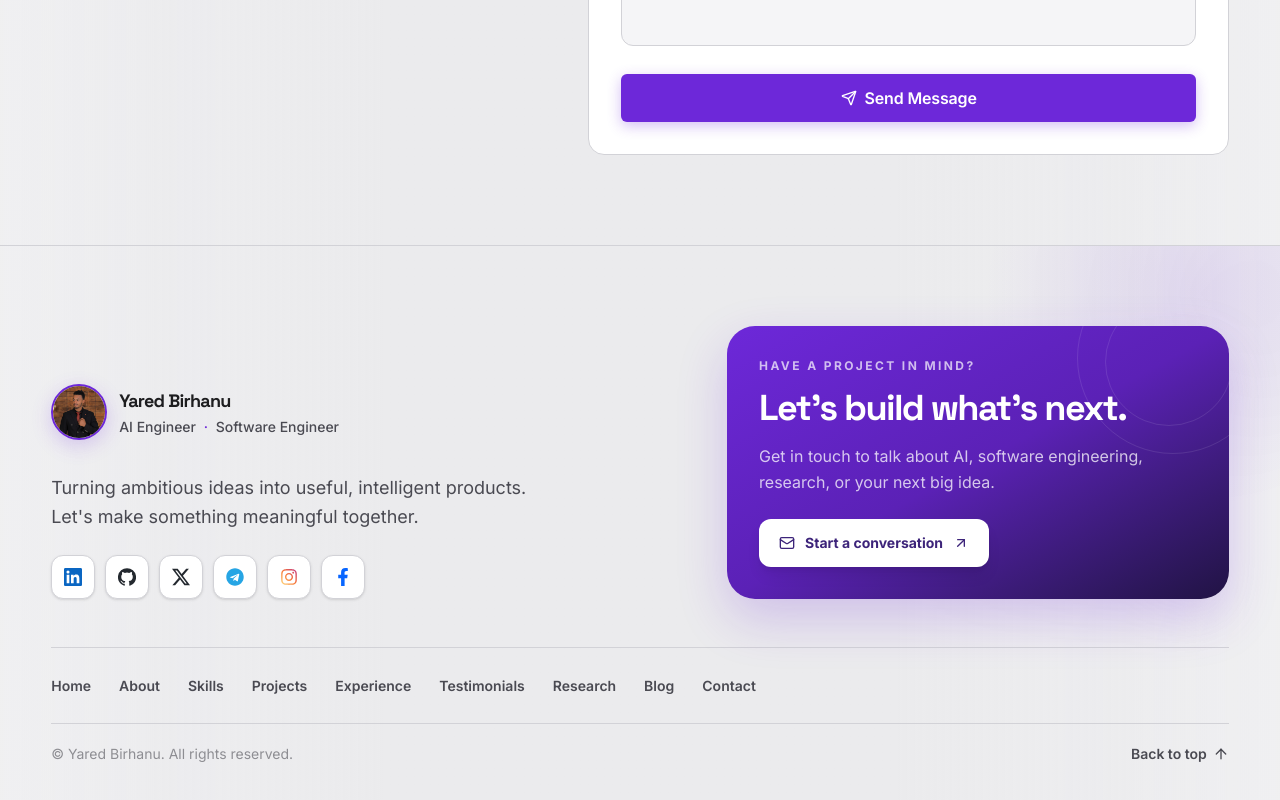
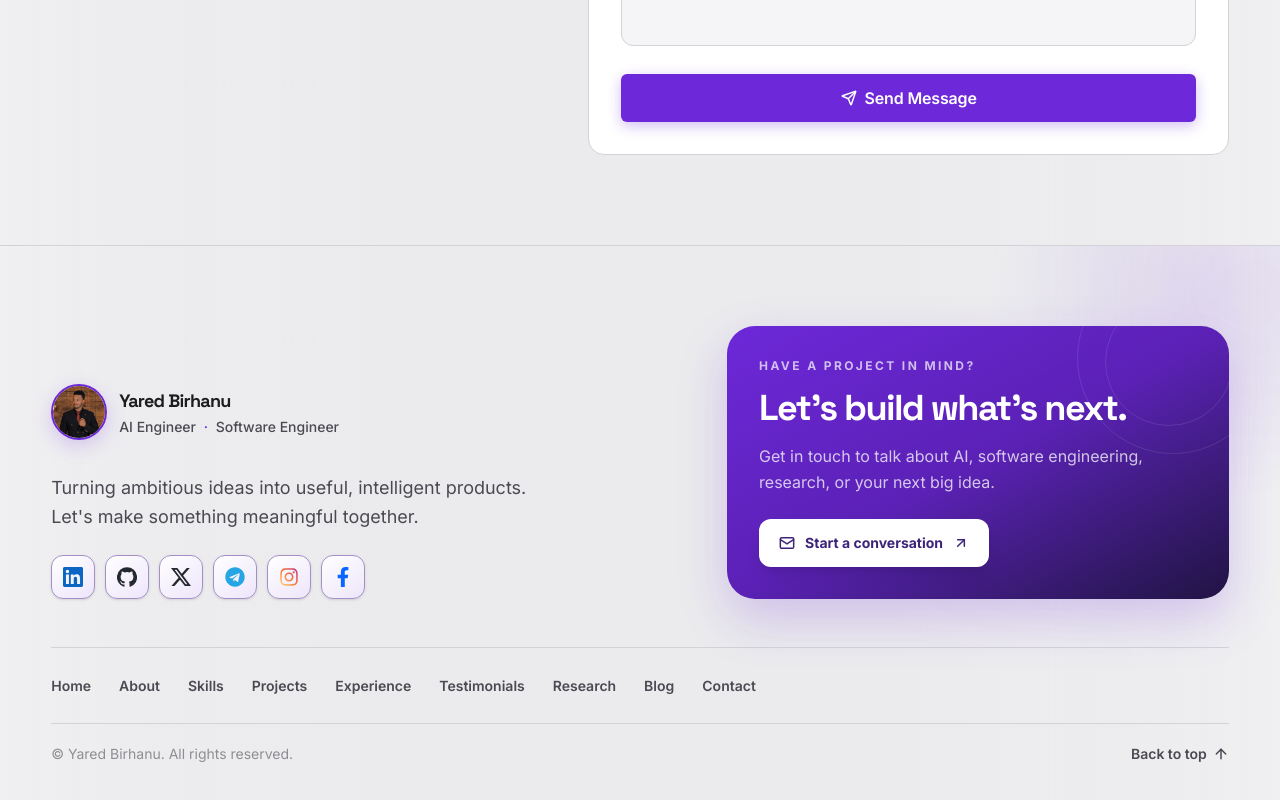
Before and after one commit to Yaredo48/my-personal-website, a Next.js app in the folder my-website/: page / in a window 1280 px wide. Shown: the part 9354-10154 px from the top of the page. Built offline with nearby package versions, Linux system fonts and the light colour scheme.

Commit message:
refactor styles for social icons and contact icons; enhance rendering precision

```diff
--- a/my-website/src/app/globals.css
+++ b/my-website/src/app/globals.css
@@ -149,6 +149,15 @@ body {
   outline: 2px solid var(--focus-ring);
   outline-offset: 3px;
   border-radius: 4px;
+}
+
+svg.lucide {
+  shape-rendering: geometricPrecision;
+  stroke-width: 2.25;
+}
+
+.contact-icon {
+  shape-rendering: geometricPrecision;
 }
 
 section { scroll-margin-top: 5rem; }
@@ -707,6 +716,15 @@ section { scroll-margin-top: 5rem; }
 .section-default { --section-background: var(--background); }
 .section-secondary { --section-background: var(--background-secondary); }
 
+.social-icon-link {
+  border-color: color-mix(in srgb, var(--border-strong) 72%, var(--primary) 28%);
+  background: linear-gradient(
+    145deg,
+    var(--surface),
+    color-mix(in srgb, var(--surface) 88%, var(--primary) 12%)
+  );
+}
+
 section + section { border-top: 1px solid var(--border); }
 
 /* ─── Card Styles ────────────────────────────────────────────────────────── */
--- a/my-website/src/components/layout/Footer.tsx
+++ b/my-website/src/components/layout/Footer.tsx
@@ -67,9 +67,9 @@ export const Footer = () => {
                   target="_blank"
                   rel="noopener noreferrer"
                   aria-label={`Visit ${label}`}
-                  className="group flex h-11 w-11 items-center justify-center rounded-xl border border-[var(--border)] bg-[var(--surface)] text-[var(--text-muted)] shadow-sm transition-all duration-200 hover:-translate-y-1 hover:border-[var(--primary)] hover:bg-[var(--primary)] hover:text-white hover:shadow-[0_8px_20px_color-mix(in_srgb,var(--primary)_24%,transparent)]"
+                  className="social-icon-link group flex h-11 w-11 items-center justify-center rounded-xl border text-[var(--foreground)] shadow-sm transition-all duration-200 hover:-translate-y-1 hover:border-[var(--primary)] hover:bg-[var(--primary)] hover:text-white hover:shadow-[0_8px_20px_color-mix(in_srgb,var(--primary)_24%,transparent)]"
                 >
-                  <ContactIcon name={icon} className="h-[1.125rem] w-[1.125rem] transition-colors" />
+                  <ContactIcon name={icon} className="h-5 w-5 transition-colors" />
                 </a>
               ))}
             </div>
--- a/my-website/src/components/ui/ContactIcon.tsx
+++ b/my-website/src/components/ui/ContactIcon.tsx
@@ -27,6 +27,7 @@ type ContactIconProps = {
 
 export const ContactIcon = ({ name, className, style }: ContactIconProps) => {
   const iconClassName = [
+    'contact-icon',
     className,
     name === 'GitHub' || name === 'X' ? 'contact-brand-neutral' : undefined,
   ]
```
